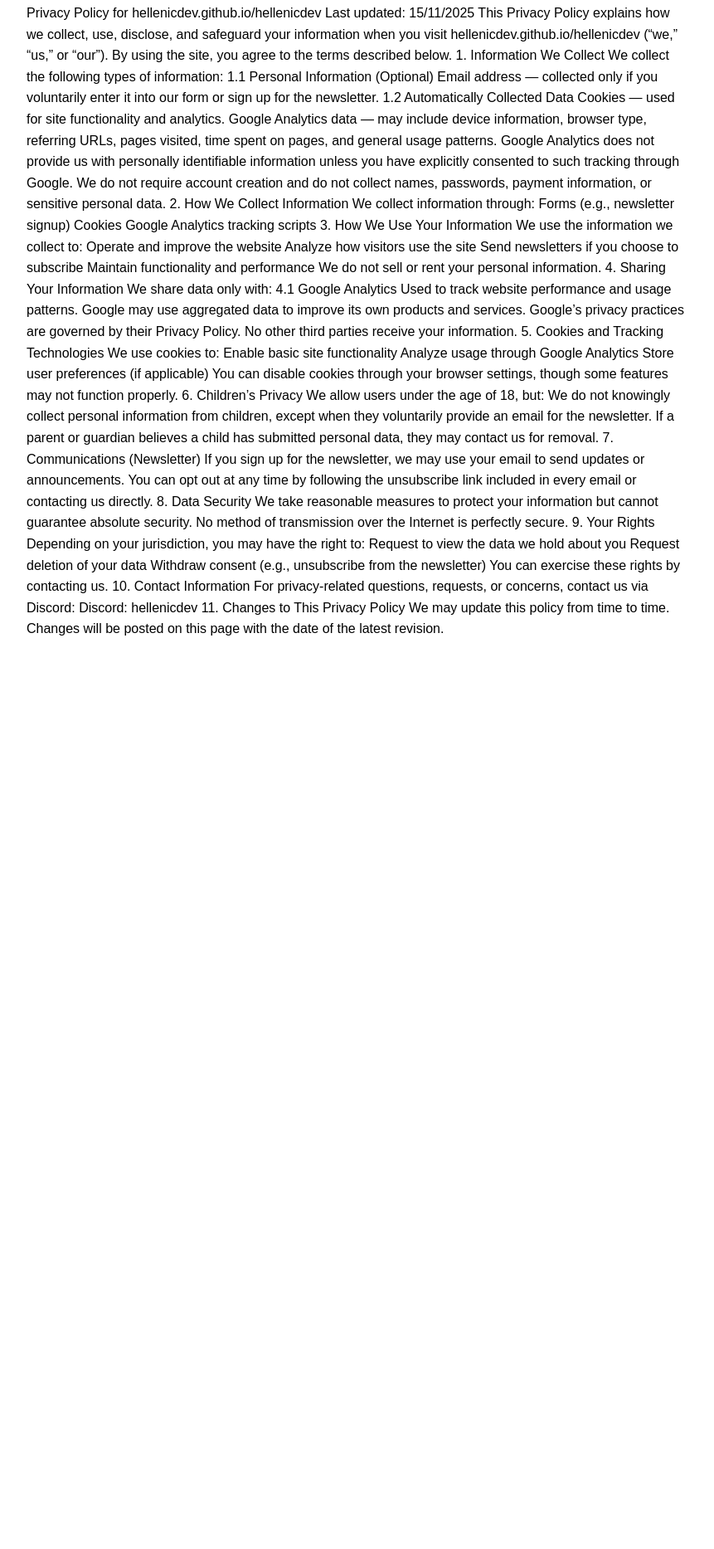
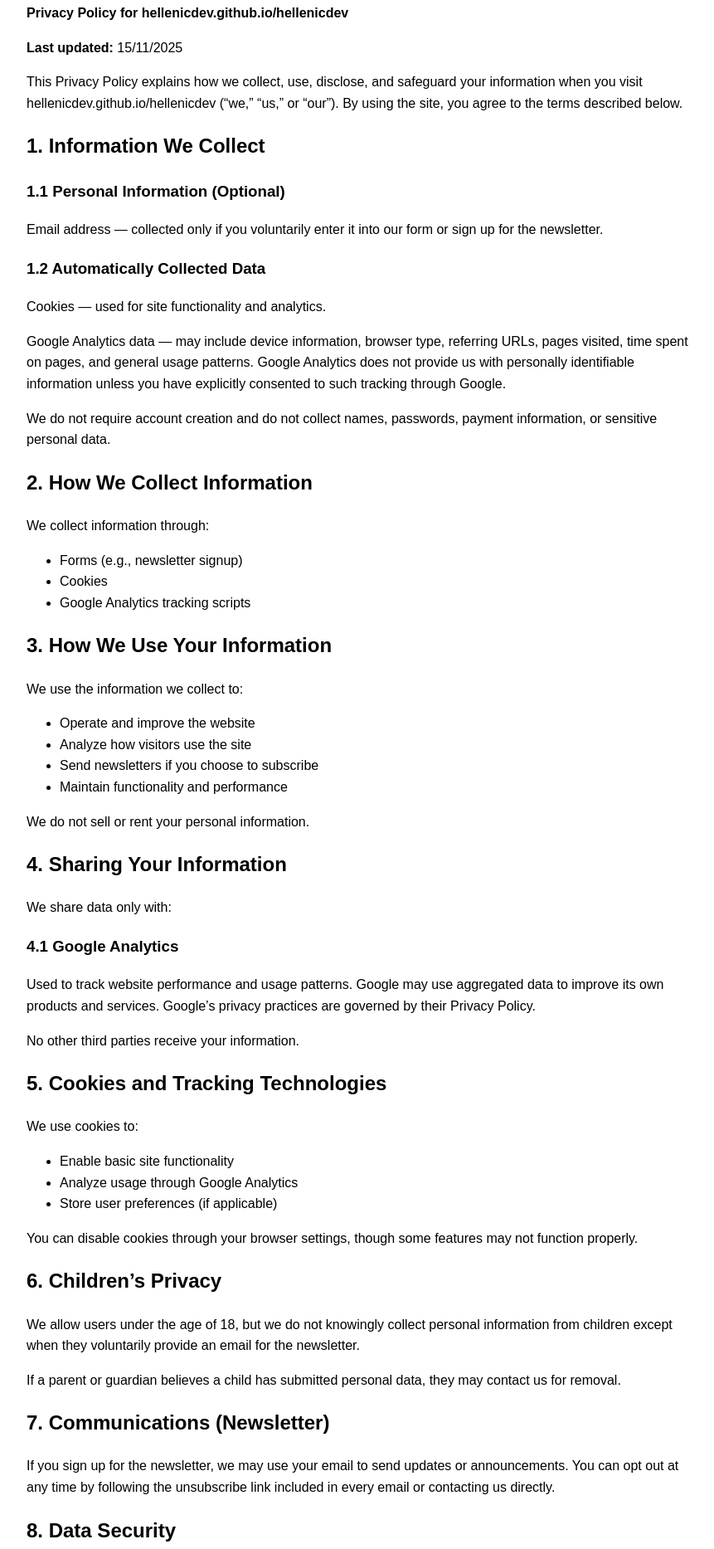
Before and after one commit to hellenicdev/hellenicdev, a plain HTML site: page privacy-policy.html in a window 1280 px wide. Shown: the part 111-1978 px from the top of the page at 83% size, without its empty margins (208-1069 px from the left). Before the commit the page ends 918 px from the top, so only its background shows below. Drawn offline with Linux system fonts and the light colour scheme.

Commit message:
Privacy Policy minor bug fix

```diff
--- a/privacy-policy.html
+++ b/privacy-policy.html
@@ -11,114 +11,104 @@
 </head>
 <body>
     <h1>Privacy Policy</h1>
+
+    <p><strong>Privacy Policy for hellenicdev.github.io/hellenicdev</strong></p>
+
+    <p><strong>Last updated:</strong> 15/11/2025</p>
+
     <p>
-Privacy Policy for hellenicdev.github.io/hellenicdev
+        This Privacy Policy explains how we collect, use, disclose, and safeguard your information when you visit
+        hellenicdev.github.io/hellenicdev (“we,” “us,” or “our”). By using the site, you agree to the terms described below.
+    </p>
 
-Last updated: 15/11/2025
+    <h2>1. Information We Collect</h2>
 
-This Privacy Policy explains how we collect, use, disclose, and safeguard your information when you visit hellenicdev.github.io/hellenicdev (“we,” “us,” or “our”). By using the site, you agree to the terms described below.
+    <h3>1.1 Personal Information (Optional)</h3>
+    <p>Email address — collected only if you voluntarily enter it into our form or sign up for the newsletter.</p>
 
-1. Information We Collect
+    <h3>1.2 Automatically Collected Data</h3>
+    <p>Cookies — used for site functionality and analytics.</p>
+    <p>
+        Google Analytics data — may include device information, browser type, referring URLs, pages visited, time spent on
+        pages, and general usage patterns. Google Analytics does not provide us with personally identifiable information
+        unless you have explicitly consented to such tracking through Google.
+    </p>
+    <p>We do not require account creation and do not collect names, passwords, payment information, or sensitive personal data.</p>
 
-We collect the following types of information:
+    <h2>2. How We Collect Information</h2>
+    <p>We collect information through:</p>
+    <ul>
+        <li>Forms (e.g., newsletter signup)</li>
+        <li>Cookies</li>
+        <li>Google Analytics tracking scripts</li>
+    </ul>
 
-1.1 Personal Information (Optional)
+    <h2>3. How We Use Your Information</h2>
+    <p>We use the information we collect to:</p>
+    <ul>
+        <li>Operate and improve the website</li>
+        <li>Analyze how visitors use the site</li>
+        <li>Send newsletters if you choose to subscribe</li>
+        <li>Maintain functionality and performance</li>
+    </ul>
+    <p>We do not sell or rent your personal information.</p>
 
-Email address — collected only if you voluntarily enter it into our form or sign up for the newsletter.
+    <h2>4. Sharing Your Information</h2>
+    <p>We share data only with:</p>
 
-1.2 Automatically Collected Data
+    <h3>4.1 Google Analytics</h3>
+    <p>
+        Used to track website performance and usage patterns. Google may use aggregated data to improve its own
+        products and services. Google’s privacy practices are governed by their Privacy Policy.
+    </p>
+    <p>No other third parties receive your information.</p>
 
-Cookies — used for site functionality and analytics.
+    <h2>5. Cookies and Tracking Technologies</h2>
+    <p>We use cookies to:</p>
+    <ul>
+        <li>Enable basic site functionality</li>
+        <li>Analyze usage through Google Analytics</li>
+        <li>Store user preferences (if applicable)</li>
+    </ul>
+    <p>You can disable cookies through your browser settings, though some features may not function properly.</p>
 
-Google Analytics data — may include device information, browser type, referring URLs, pages visited, time spent on pages, and general usage patterns. Google Analytics does not provide us with personally identifiable information unless you have explicitly consented to such tracking through Google.
+    <h2>6. Children’s Privacy</h2>
+    <p>
+        We allow users under the age of 18, but we do not knowingly collect personal information from children except when
+        they voluntarily provide an email for the newsletter.
+    </p>
+    <p>
+        If a parent or guardian believes a child has submitted personal data, they may contact us for removal.
+    </p>
 
-We do not require account creation and do not collect names, passwords, payment information, or sensitive personal data.
+    <h2>7. Communications (Newsletter)</h2>
+    <p>
+        If you sign up for the newsletter, we may use your email to send updates or announcements. You can opt out at any
+        time by following the unsubscribe link included in every email or contacting us directly.
+    </p>
 
-2. How We Collect Information
+    <h2>8. Data Security</h2>
+    <p>
+        We take reasonable measures to protect your information but cannot guarantee absolute security.
+        No method of transmission over the Internet is perfectly secure.
+    </p>
 
-We collect information through:
+    <h2>9. Your Rights</h2>
+    <p>Depending on your jurisdiction, you may have the right to:</p>
+    <ul>
+        <li>Request to view the data we hold about you</li>
+        <li>Request deletion of your data</li>
+        <li>Withdraw consent (e.g., unsubscribe from the newsletter)</li>
+    </ul>
+    <p>You can exercise these rights by contacting us.</p>
 
-Forms (e.g., newsletter signup)
+    <h2>10. Contact Information</h2>
+    <p>For privacy-related questions, requests, or concerns, contact us via Discord:</p>
+    <p><strong>Discord:</strong> hellenicdev</p>
 
-Cookies
-
-Google Analytics tracking scripts
-
-3. How We Use Your Information
-
-We use the information we collect to:
-
-Operate and improve the website
-
-Analyze how visitors use the site
-
-Send newsletters if you choose to subscribe
-
-Maintain functionality and performance
-
-We do not sell or rent your personal information.
-
-4. Sharing Your Information
-
-We share data only with:
-
-4.1 Google Analytics
-
-Used to track website performance and usage patterns. Google may use aggregated data to improve its own products and services. Google’s privacy practices are governed by their Privacy Policy.
-
-No other third parties receive your information.
-
-5. Cookies and Tracking Technologies
-
-We use cookies to:
-
-Enable basic site functionality
-
-Analyze usage through Google Analytics
-
-Store user preferences (if applicable)
-
-You can disable cookies through your browser settings, though some features may not function properly.
-
-6. Children’s Privacy
-
-We allow users under the age of 18, but:
-
-We do not knowingly collect personal information from children, except when they voluntarily provide an email for the newsletter.
-
-If a parent or guardian believes a child has submitted personal data, they may contact us for removal.
-
-7. Communications (Newsletter)
-
-If you sign up for the newsletter, we may use your email to send updates or announcements.
-You can opt out at any time by following the unsubscribe link included in every email or contacting us directly.
-
-8. Data Security
-
-We take reasonable measures to protect your information but cannot guarantee absolute security.
-No method of transmission over the Internet is perfectly secure.
-
-9. Your Rights
-
-Depending on your jurisdiction, you may have the right to:
-
-Request to view the data we hold about you
-
-Request deletion of your data
-
-Withdraw consent (e.g., unsubscribe from the newsletter)
-
-You can exercise these rights by contacting us.
-
-10. Contact Information
-
-For privacy-related questions, requests, or concerns, contact us via Discord:
-
-Discord: hellenicdev
-
-11. Changes to This Privacy Policy
-
-We may update this policy from time to time. Changes will be posted on this page with the date of the latest revision.
-</p>
+    <h2>11. Changes to This Privacy Policy</h2>
+    <p>
+        We may update this policy from time to time. Changes will be posted on this page with the date of the latest revision.
+    </p>
 </body>
 </html>
```
Also changed, not shown: netlify/functions/search.js (added, +24 -0 lines).
